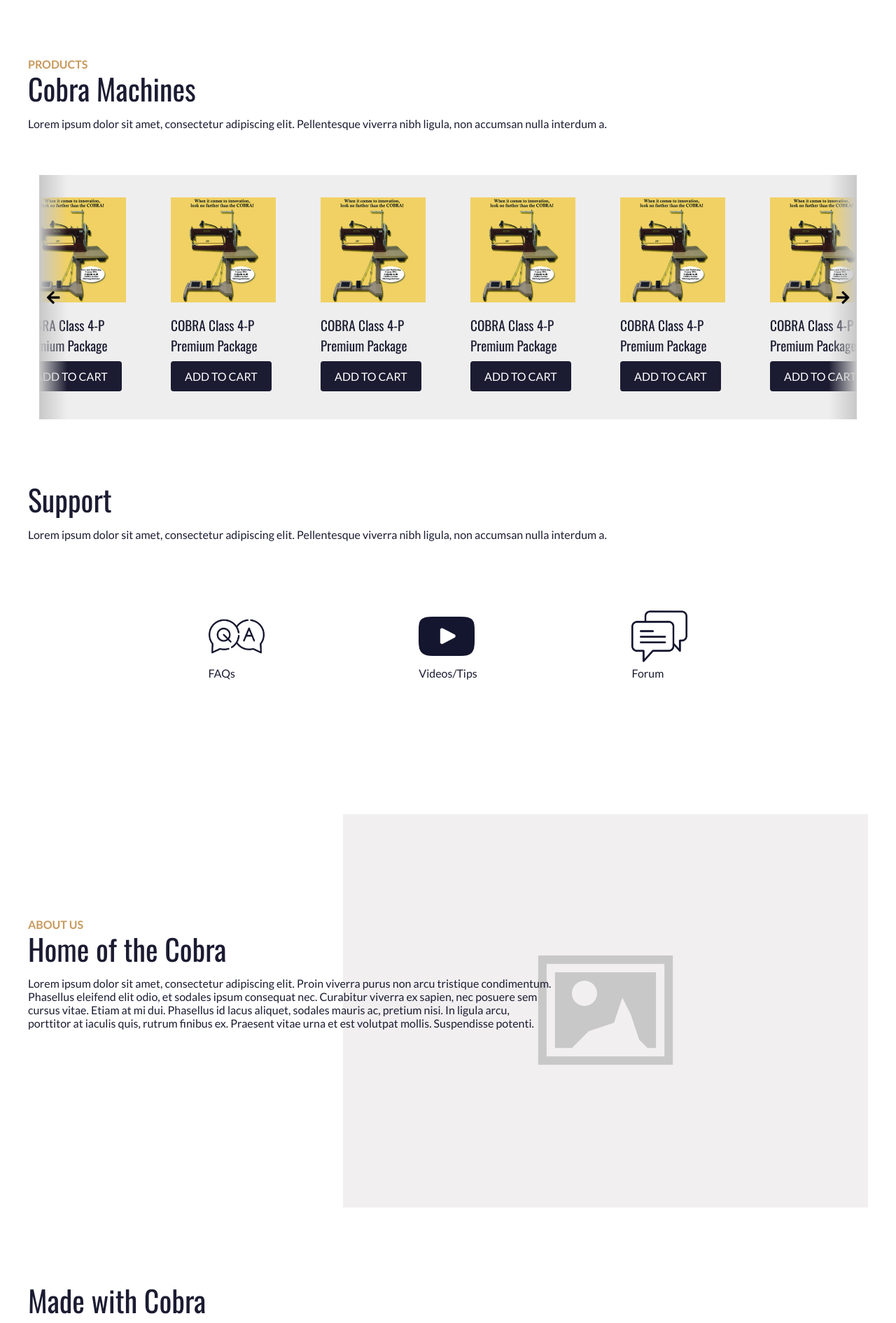
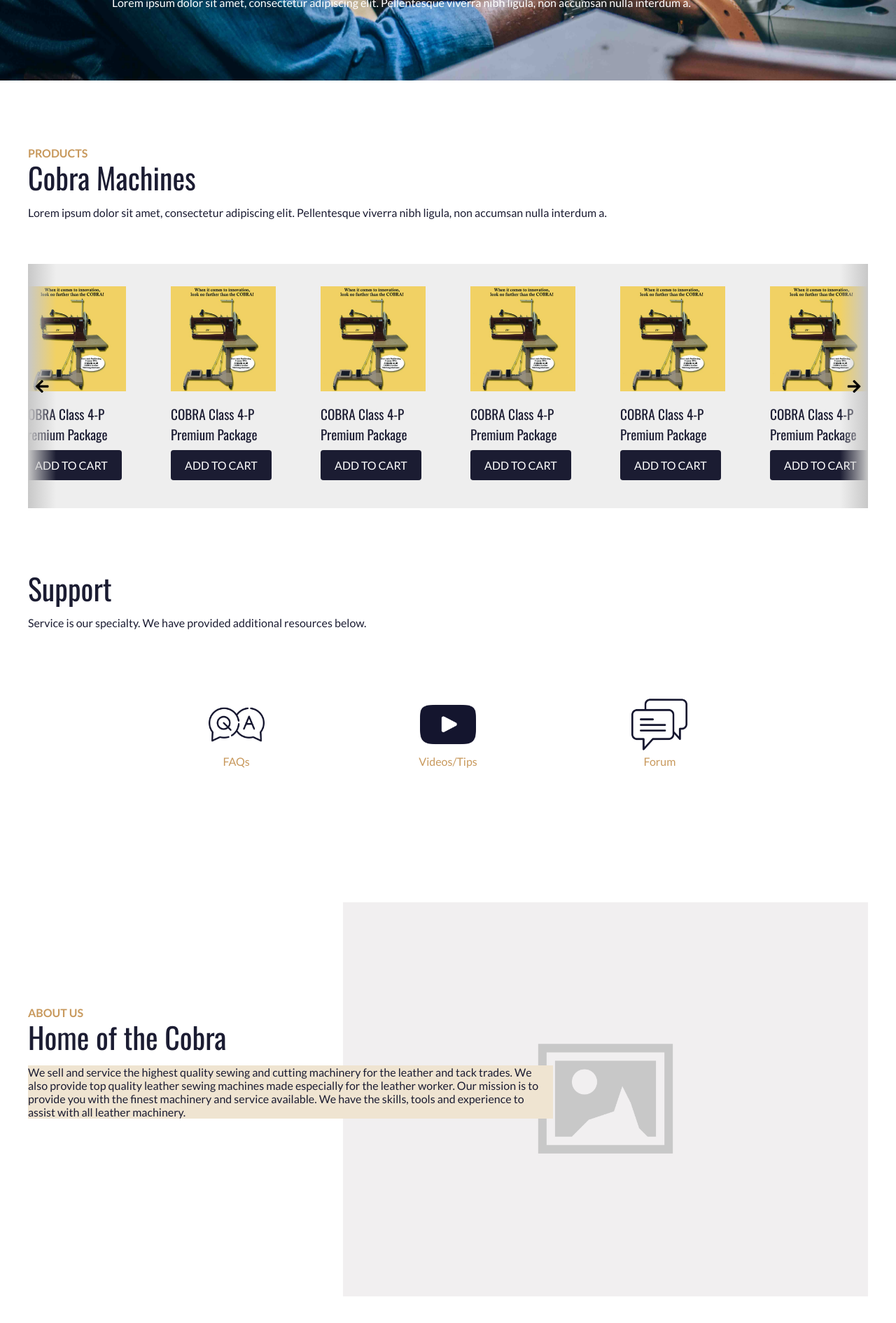
Before and after one commit to bhenson915/leathermachineco, a plain HTML site: page lmcBEM/index.html in a window 1280 px wide. Shown: the part 646-2536 px from the top of the page at 70% size. Drawn offline with nearby package versions, Linux system fonts and the light colour scheme.

Commit message:
Updated index.html styles

```diff
--- a/lmcBEM/css/styles.css
+++ b/lmcBEM/css/styles.css
@@ -1318,11 +1318,24 @@
   overflow: hidden;
 }
 
-.entry-header img {
+.entry-header {
   width: 100%;
-  height: auto;
-  margin-top: -360px;
-  display: block;
+  height: 740px;
+  /*margin-top: -360px;*/
+  background-image: url("../img/leathercraftsman.jpg");
+  background-size: cover;
+  margin-left: auto;
+  margin-right: auto;
+  background-position: center bottom;
+}
+
+.entry-header-info {
+  margin: 26em 10em 10em 10em;
+}
+
+.heading.entry,
+.entry-description {
+  color: #fff;
 }
 
 .homepage-products {
@@ -1332,6 +1345,8 @@
 .homepage-products-container {
   margin: 4em 0 6em 0;
 }
+
+
 
 /*---------------Beginning of Support --------*/
 
@@ -1340,6 +1355,18 @@
   grid-template-columns: 5% repeat(3, 1fr) 5%;
   justify-items: center;
   padding: 6em;
+
+  text-align: center;
+}
+
+.text-link {
+  color: #C8995D;
+  text-decoration: none;
+}
+
+.text-link:hover {
+  color: #1B1C32;
+  text-decoration: underline;
 }
 
 .homepage-support-container img {
@@ -1382,15 +1409,8 @@
 }
 
 .about-info-block {
-  background: #efe4d1;
-  position: absolute;
-  top: 80px;
-  bottom: 60px;
-
-  grid-row-start: 2;
-  grid-row-end: span 2;
-  grid-column-start: 1;
-  grid-column-end: 4;
+  right: -60px;
+  background-color: #efe4d1;
 }
 
 /*---------------End of About Us --------*/
--- a/lmcBEM/index.html
+++ b/lmcBEM/index.html
@@ -65,7 +65,12 @@
   </header>
 
   <div class="entry-header">
-    <img src="img/leathercraftsman.jpg">
+    <div class="entry-header-info">
+      <p class="subheading">Featured</p>
+      <h2 class="heading entry">Made with Cobra</h2>
+      <p class="entry-description">Lorem ipsum dolor sit amet, consectetur adipiscing elit.
+        Pellentesque viverra nibh ligula, non accumsan nulla interdum a.</p>
+    </div>
   </div>
 
   <main class="homepage-products">
@@ -76,7 +81,7 @@
       Pellentesque viverra nibh ligula, non accumsan nulla interdum a.</p>
 
     <div class="homepage-products-container">
-      <div class="container">
+      <div class="products-container">
         <div class="product-carousel-container">
           <a href="#">
             <div class="product-carousel-card">
@@ -140,37 +145,36 @@
     </div>
 
     <h2 class="heading">Support</h2>
-    <p>Lorem ipsum dolor sit amet, consectetur adipiscing elit.
-      Pellentesque viverra nibh ligula, non accumsan nulla interdum a.</p>
+    <p>Service is our specialty. We have provided additional resources below.</p>
 
     <div class="homepage-support-container">
       <div class="faqs">
-        <img src="img/icons/faqs.png">
-        <p>FAQs</p>
+        <img src="img/icons/faqs.png"><br>
+        <a href="#" class="text-link">FAQs</a>
       </div>
       <div class="videos">
-        <img src="img/icons/videos.png" class="videos">
-        <p>Videos/Tips</p>
+        <img src="img/icons/videos.png" class="videos"><br>
+        <a href="#" class="text-link">Videos/Tips</a>
       </div>
       <div class="forum">
-        <img src="img/icons/forum.png" class="forum">
-        <p>Forum</p>
+        <img src="img/icons/forum.png" class="forum"><br>
+        <a href="#" class="text-link">Forum</a>
       </div>
     </div>
 
     <div class="homepage-about-container">
 
       <div class="about-info">
-          <p class="subheading">About us</p>
-          <h2 class="heading">Home of the Cobra</h2>
-          <div class="about-info-block"></div>
-          <p>Lorem ipsum dolor sit amet, consectetur adipiscing elit.
-            Proin viverra purus non arcu tristique condimentum.
-            Phasellus eleifend elit odio, et sodales ipsum consequat nec.
-            Curabitur viverra ex sapien, nec posuere sem cursus vitae. Etiam at mi dui.
-            Phasellus id lacus aliquet, sodales mauris ac, pretium nisi.
-            In ligula arcu, porttitor at iaculis quis, rutrum finibus ex.
-            Praesent vitae urna et est volutpat mollis. Suspendisse potenti.</p>
+        <p class="subheading">About us</p>
+        <h2 class="heading">Home of the Cobra</h2>
+        <div class="about-info-block">
+          <p>We sell and service the highest quality sewing and cutting machinery
+            for the leather and tack trades. We also provide top quality leather sewing
+            machines made especially for the leather worker. Our mission is to provide you with
+            the finest machinery and service available. We have the skills, tools and
+            experience to assist with all leather machinery.
+          </p>
+        </div>
       </div>
       <img src="img/placeholder.png" class="about-photo">
     </div>
```
